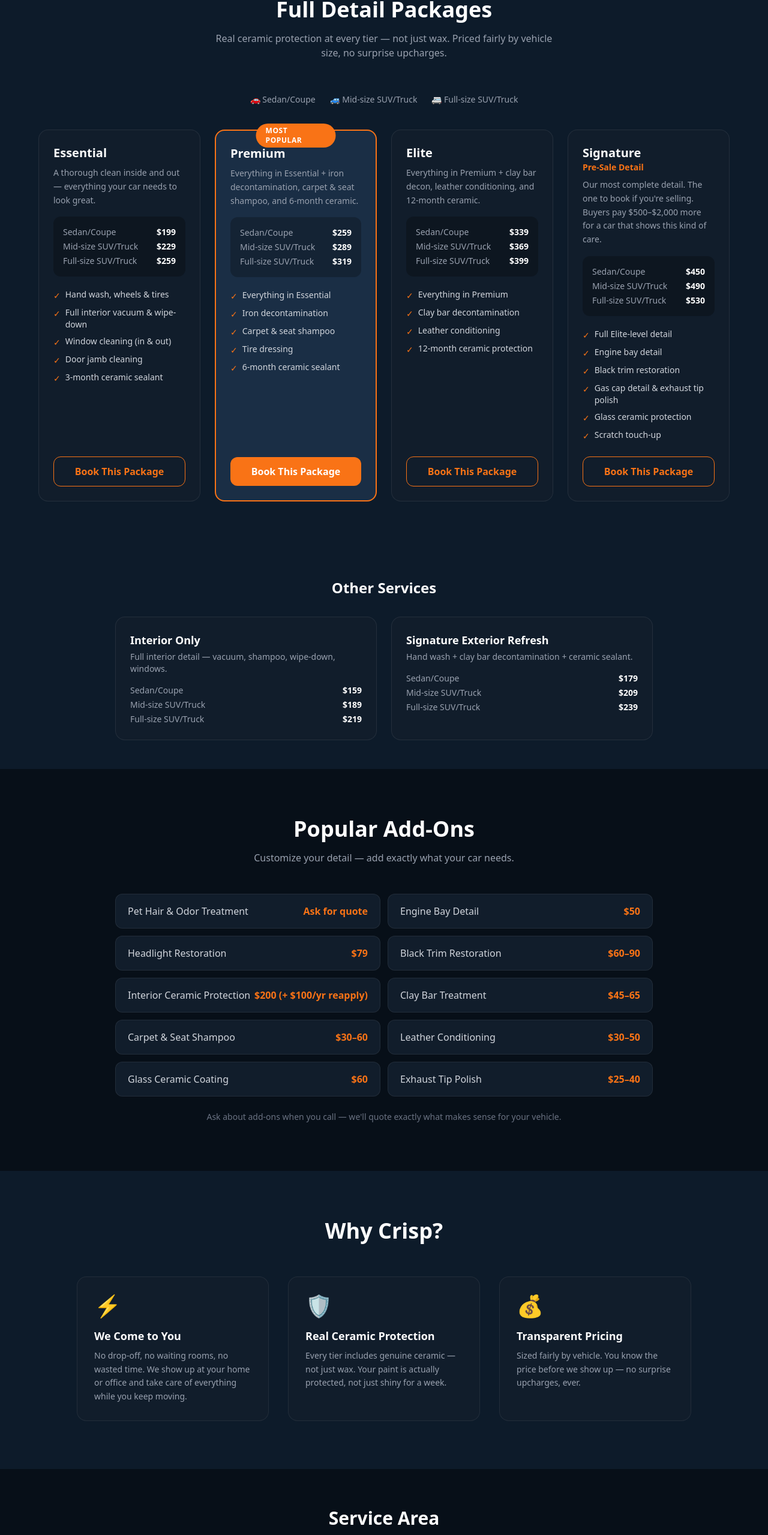
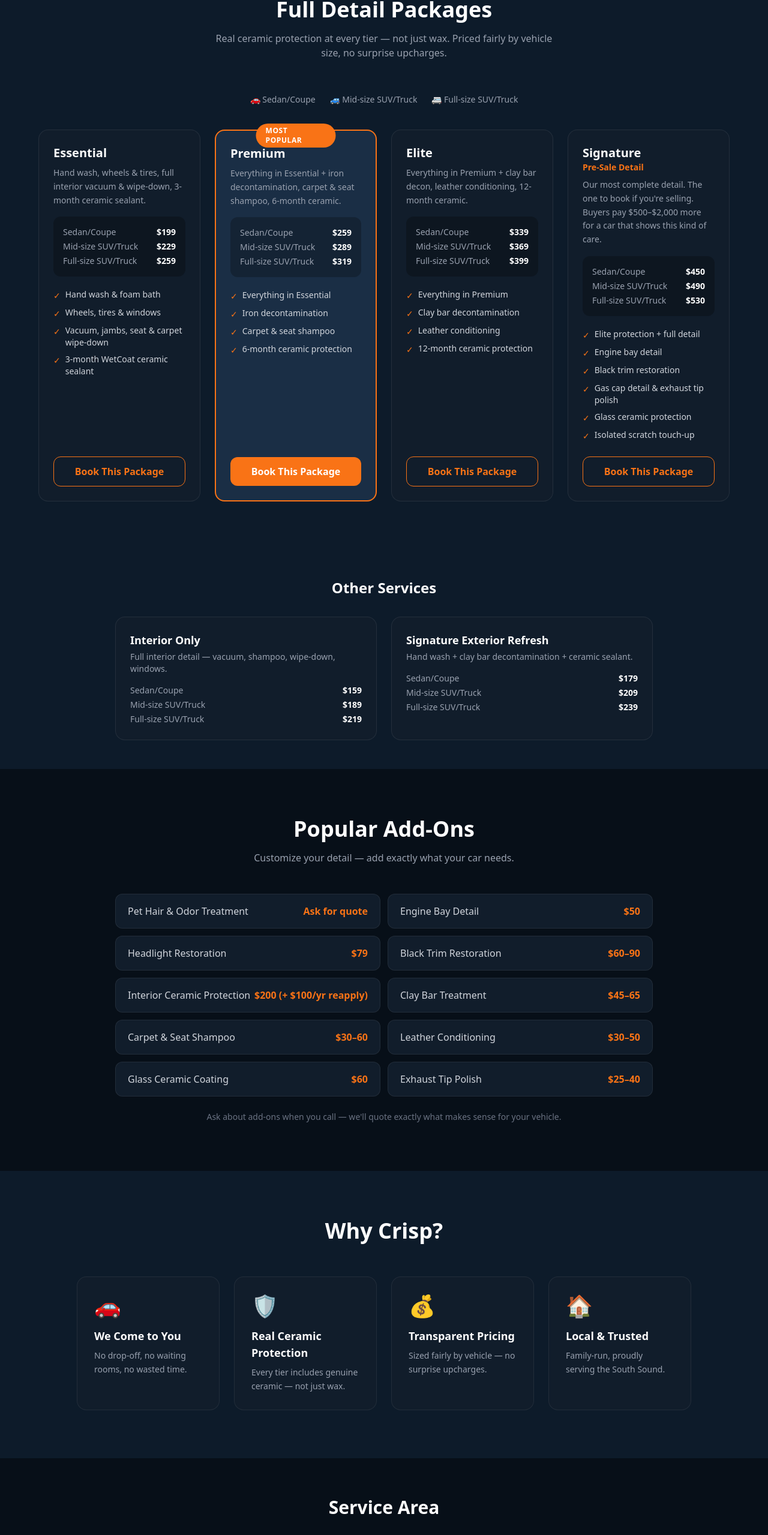
Before and after one commit to NobleLandCo/crispautodetailers, a Next.js app: page / in a window 1280 px wide. Shown: the part 1370-3929 px from the top of the page at 60% size. Built offline with nearby package versions, Linux system fonts and the light colour scheme.

Commit message:
Match package copy + Why Crisp section to marketing sheet exactly

```diff
--- a/src/app/page.tsx
+++ b/src/app/page.tsx
@@ -6,33 +6,31 @@
 const packages = [
   {
     name: "Essential",
-    description: "A thorough clean inside and out — everything your car needs to look great.",
+    description: "Hand wash, wheels & tires, full interior vacuum & wipe-down, 3-month ceramic sealant.",
     features: [
-      "Hand wash, wheels & tires",
-      "Full interior vacuum & wipe-down",
-      "Window cleaning (in & out)",
-      "Door jamb cleaning",
-      "3-month ceramic sealant",
+      "Hand wash & foam bath",
+      "Wheels, tires & windows",
+      "Vacuum, jambs, seat & carpet wipe-down",
+      "3-month WetCoat ceramic sealant",
     ],
     prices: { sedan: 199, midSuv: 229, fullSuv: 259 },
     highlight: false,
   },
   {
     name: "Premium",
-    description: "Everything in Essential + iron decontamination, carpet & seat shampoo, and 6-month ceramic.",
+    description: "Everything in Essential + iron decontamination, carpet & seat shampoo, 6-month ceramic.",
     features: [
       "Everything in Essential",
       "Iron decontamination",
       "Carpet & seat shampoo",
-      "Tire dressing",
-      "6-month ceramic sealant",
+      "6-month ceramic protection",
     ],
     prices: { sedan: 259, midSuv: 289, fullSuv: 319 },
     highlight: true,
   },
   {
     name: "Elite",
-    description: "Everything in Premium + clay bar decon, leather conditioning, and 12-month ceramic.",
+    description: "Everything in Premium + clay bar decon, leather conditioning, 12-month ceramic.",
     features: [
       "Everything in Premium",
       "Clay bar decontamination",
@@ -47,12 +45,12 @@
     subtitle: "Pre-Sale Detail",
     description: "Our most complete detail. The one to book if you're selling. Buyers pay $500–$2,000 more for a car that shows this kind of care.",
     features: [
-      "Full Elite-level detail",
+      "Elite protection + full detail",
       "Engine bay detail",
       "Black trim restoration",
       "Gas cap detail & exhaust tip polish",
       "Glass ceramic protection",
-      "Scratch touch-up",
+      "Isolated scratch touch-up",
     ],
     prices: { sedan: 450, midSuv: 490, fullSuv: 530 },
     highlight: false,
@@ -412,22 +410,27 @@
           <h2 className="text-3xl md:text-4xl font-black text-white text-center mb-14">
             Why Crisp?
           </h2>
-          <div className="grid md:grid-cols-3 gap-8">
+          <div className="grid sm:grid-cols-2 md:grid-cols-4 gap-6">
             {[
               {
-                icon: "⚡",
+                icon: "🚗",
                 title: "We Come to You",
-                body: "No drop-off, no waiting rooms, no wasted time. We show up at your home or office and take care of everything while you keep moving.",
+                body: "No drop-off, no waiting rooms, no wasted time.",
               },
               {
                 icon: "🛡️",
                 title: "Real Ceramic Protection",
-                body: "Every tier includes genuine ceramic — not just wax. Your paint is actually protected, not just shiny for a week.",
+                body: "Every tier includes genuine ceramic — not just wax.",
               },
               {
                 icon: "💰",
                 title: "Transparent Pricing",
-                body: "Sized fairly by vehicle. You know the price before we show up — no surprise upcharges, ever.",
+                body: "Sized fairly by vehicle — no surprise upcharges.",
+              },
+              {
+                icon: "🏠",
+                title: "Local & Trusted",
+                body: "Family-run, proudly serving the South Sound.",
               },
             ].map((item) => (
               <div
```
